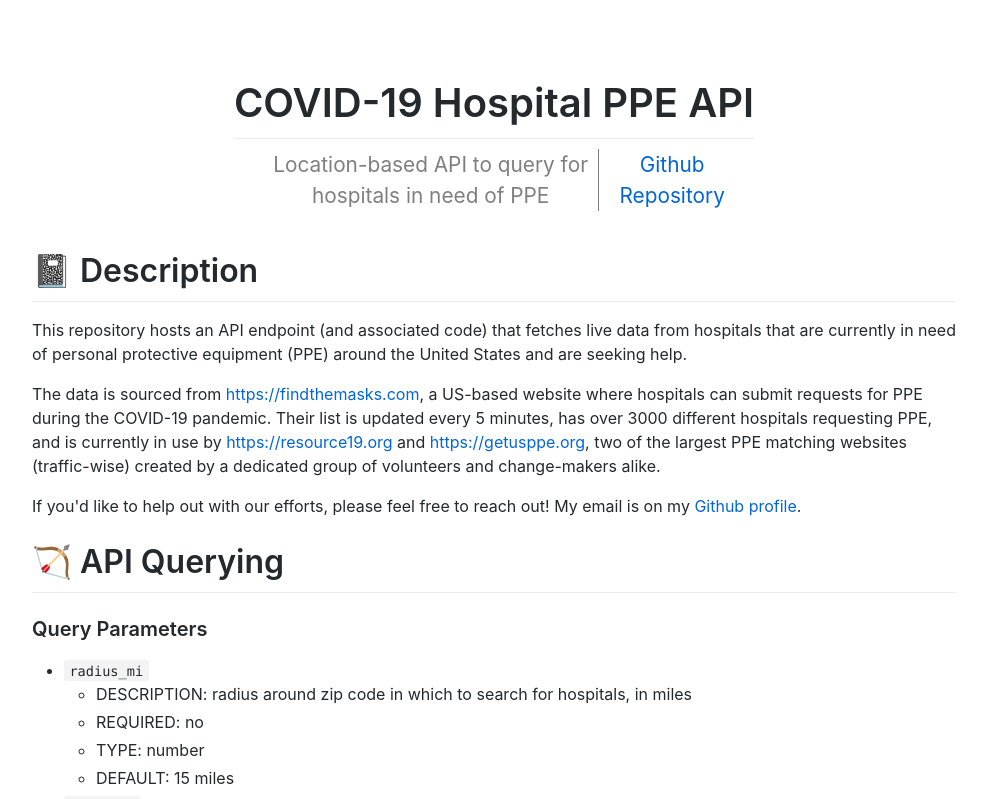
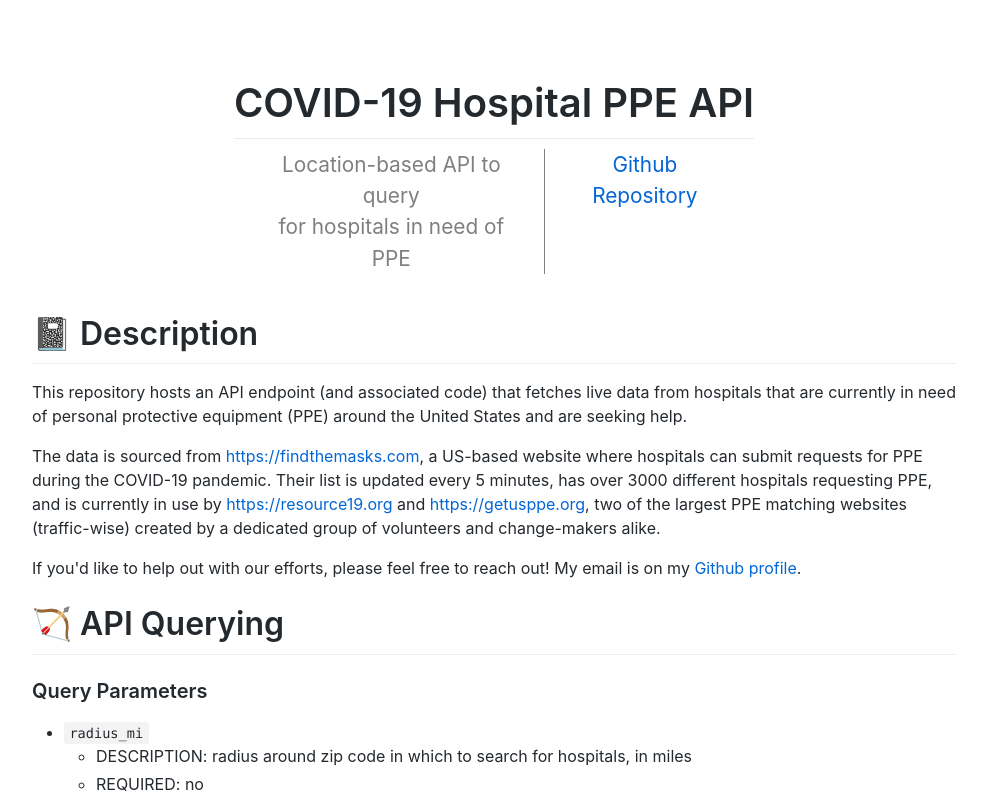
Before and after one commit to amadrzyk/COVID19-Hospital-PPE-API, a Next.js app: page / in a window 1280 px wide. Shown: the top 799 px of the page, without its empty margins (146-1133 px from the left). Built offline with nearby package versions, Linux system fonts and the light colour scheme.

Commit message:
minor aesthetic tweaks

```diff
--- a/pages/css/index.css
+++ b/pages/css/index.css
@@ -63,10 +63,12 @@ a {
     display: flex;
     width: 50%;
     margin-top: 10px!important;
+    justify-content: center;
 }
 .description span {
     color: rgba(0,0,0,0.5);
     border-right: 1px solid;
+    padding-right: 24px;
 }
 .description img {
     max-width: 25px;
--- a/pages/index.js
+++ b/pages/index.js
@@ -47,7 +47,7 @@ export default class Home extends React.Component {
 
                     <p className="description">
                         {/*<span>Find hospitals near you that are seeking PPE donations | </span>*/}
-                        <span>Location-based API to query for hospitals in need of PPE</span>
+                        <span>Location-based API to query<br/>for hospitals in need of PPE</span>
                         <br/>
                         {/*<img src="/Octicons-mark-github.svg" alt="github logo"/>*/}
                         <a target="_blank" rel="noopener noreferrer" href="https://github.com/amadrzyk/COVID19-Hospital-PPE-API">
```
